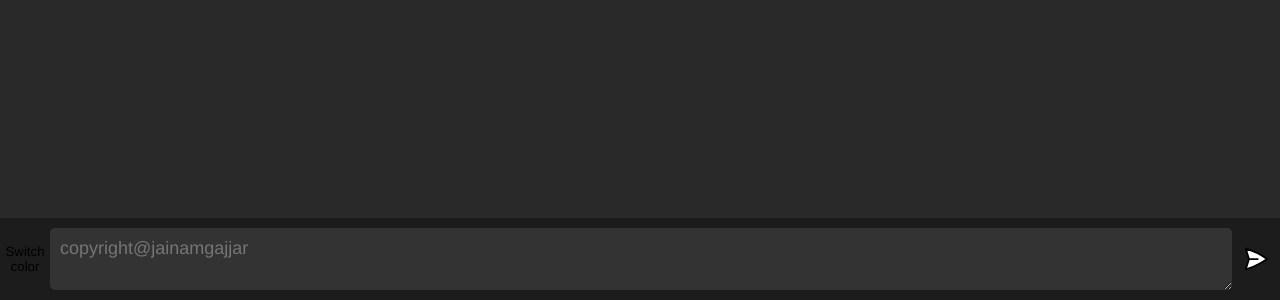
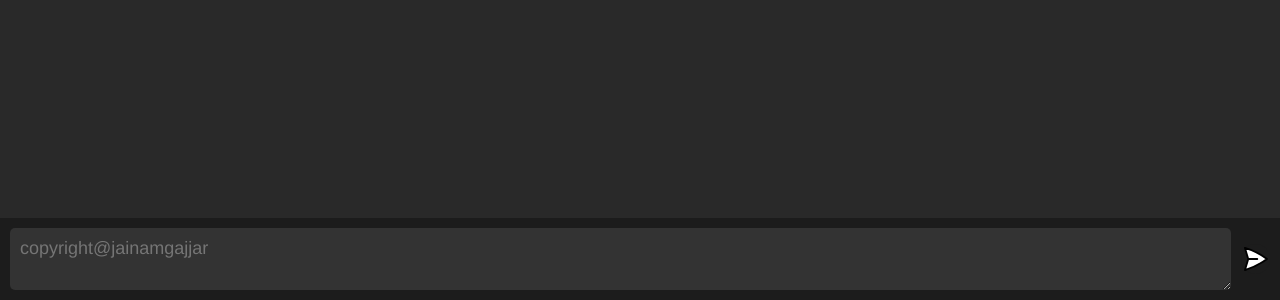
Before and after one commit to JainamGajjar/JerryPT, a website built with Vite: page client/index.html in a window 1280 px wide. Shown: the part 500-800 px from the top of the page. Built offline with nearby package versions, Linux system fonts and the light colour scheme.

Commit message:
removed button

```diff
--- a/client/index.html
+++ b/client/index.html
@@ -11,7 +11,7 @@
     <div id="app">
       <div id="chat_container"></div>
       <form>
-        <button onclick="toggle">Switch color</button>
+        <!-- <button onclick="toggle">Switch color</button> -->
 
         <textarea name="prompt" cols="1" placeholder="copyright@jainamgajjar"></textarea>
       <button type="submit"><img src="assets/send.svg"/></button>
```
